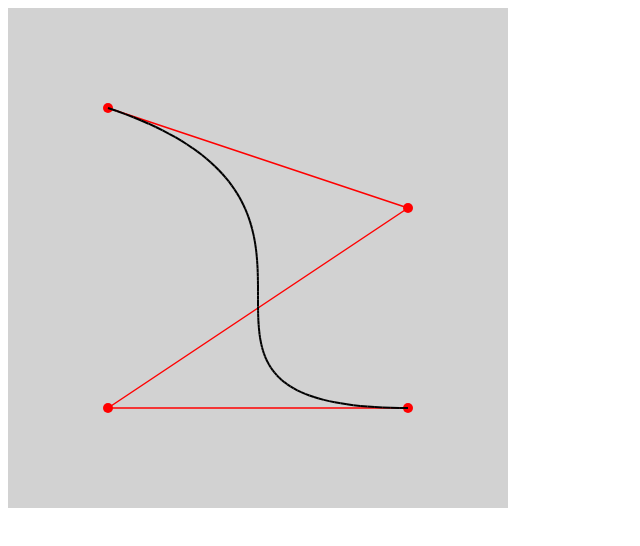
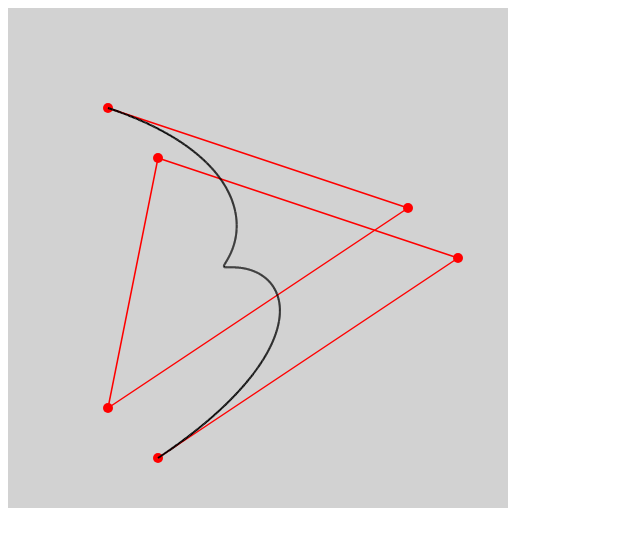
Before and after one commit to ConstCodeSchool/BezierCurve, a plain HTML site: page index.html in a window 1280 px wide. Shown: the whole page, without its empty margins (0-640 px from the left). Drawn offline with Linux system fonts and the light colour scheme.

Commit message:
2-й день

```diff
--- a/Additional.js
+++ b/Additional.js
@@ -16,3 +16,7 @@ function memorize(func) {
 		return history[key];
 	};
 }
+
+function getDist(x1, y1, x2, y2) {
+	return ((x1 - x2) ** 2 + (y1 - y2) ** 2) ** 0.5;
+}
--- /dev/null
+++ b/Application.js
@@ -0,0 +1,46 @@
+class Application {
+	constructor(params) {
+		this.canvas = new Canvas({
+			el: "canvas",
+			width: 500,
+			height: 500,
+			backgound: "#d2d2d2",
+		});
+
+		this.mouse = new Mouse(this.canvas.el);
+
+		this.pTimestamp = 0;
+
+		this.container = [];
+		this.tickHandlers = [];
+
+		requestAnimationFrame((x) => this.tick(x));
+	}
+
+	tick(timestamp) {
+		requestAnimationFrame((x) => this.tick(x));
+
+		const diff = timestamp - this.pTimestamp;
+		const secondPart = 1000 / diff;
+		const fps = 1000 / diff;
+
+		this.pTimestamp = timestamp;
+
+		for (const tickHandler of this.tickHandlers) {
+			tickHandler({
+				timestamp,
+				diff,
+				secondPart,
+				fps,
+			});
+		}
+
+		this.canvas.clear();
+
+		for (const item of this.container) {
+			item.draw(this.canvas);
+		}
+
+		this.mouse.tick();
+	}
+}
--- a/Bezier.js
+++ b/Bezier.js
@@ -75,12 +75,14 @@ class Bezier {
 			});
 		}
 	}
+
+	getPointUnder(x, y) {
+		for (const node of this.nodes) {
+			const dist = getDist(x, y, node.x, node.y);
+
+			if (dist <= 5) {
+				return node;
+			}
+		}
+	}
 }
-
-// function getSum(a, b, c, d) {
-// 	return a + b + c + d;
-// }
-
-// function getSum(...args) {
-//     return args.reduce((a, b) => a + b)
-// }
--- /dev/null
+++ b/Mouse.js
@@ -0,0 +1,52 @@
+class Mouse {
+	constructor(el) {
+		this.x = 0;
+		this.y = 0;
+
+		this.left = false;
+		this.pLest = false;
+
+		this.over = false;
+		this.el = el;
+		this.click = false;
+
+		this.el.addEventListener("mouseenter", (e) => this.mouseenterHandler(e));
+		this.el.addEventListener("mouseout", (e) => this.mouseoutHandler(e));
+		this.el.addEventListener("mousemove", (e) => this.mousemoveHandler(e));
+
+		this.el.addEventListener("mousedown", (e) => this.mousedownHandler(e));
+		this.el.addEventListener("mouseup", (e) => this.mouseupHandler(e));
+	}
+
+	tick() {
+		this.click = !this.pLeft && this.left;
+		this.pLeft = this.left;
+	}
+
+	mouseenterHandler(event) {
+		this.over = true;
+	}
+
+	mouseoutHandler(event) {
+		this.over = false;
+	}
+
+	mousemoveHandler(event) {
+		const rect = this.el.getBoundingClientRect();
+
+		this.x = event.clientX - rect.left;
+		this.y = event.clientY - rect.top;
+	}
+
+	mousedownHandler(event) {
+		if (event.button === 0) {
+			this.left = true;
+		}
+	}
+
+	mouseupHandler(event) {
+		if (event.button === 0) {
+			this.left = false;
+		}
+	}
+}
--- a/index.html
+++ b/index.html
@@ -10,6 +10,8 @@
 		<script src="Canvas.js"></script>
 		<script src="Bezier.js"></script>
 		<script src="Additional.js"></script>
+		<script src="Application.js"></script>
+		<script src="Mouse.js"></script>
 		<script src="script.js"></script>
 	</body>
 </html>
--- a/script.js
+++ b/script.js
@@ -1,4 +1,4 @@
-const canvas = new Canvas({
+const app = new Application({
 	el: "canvas",
 	width: 500,
 	height: 500,
@@ -6,15 +6,32 @@ const canvas = new Canvas({
 });
 
 const bezier = new Bezier({
-	step: 0.01,
+	step: 0.001,
 	nodes: [
 		{ x: 100, y: 100 },
 		{ x: 400, y: 200 },
 		{ x: 100, y: 400 },
-		{ x: 400, y: 400 },
+		{ x: 150, y: 150 },
+		{ x: 450, y: 250 },
+		{ x: 150, y: 450 },
 	],
 });
 
-bezier.draw(canvas);
+let pointUnderMouse = null;
 
-console.log(bezier);
+app.container.push(bezier);
+
+app.tickHandlers.push(({ fps }) => {
+	if (app.mouse.over && app.mouse.click) {
+		pointUnderMouse = bezier.getPointUnder(app.mouse.x, app.mouse.y);
+	}
+
+	if (!app.mouse.left) {
+		pointUnderMouse = null;
+	}
+
+	if (app.mouse.over && pointUnderMouse) {
+		pointUnderMouse.x = app.mouse.x;
+		pointUnderMouse.y = app.mouse.y;
+	}
+});
```
